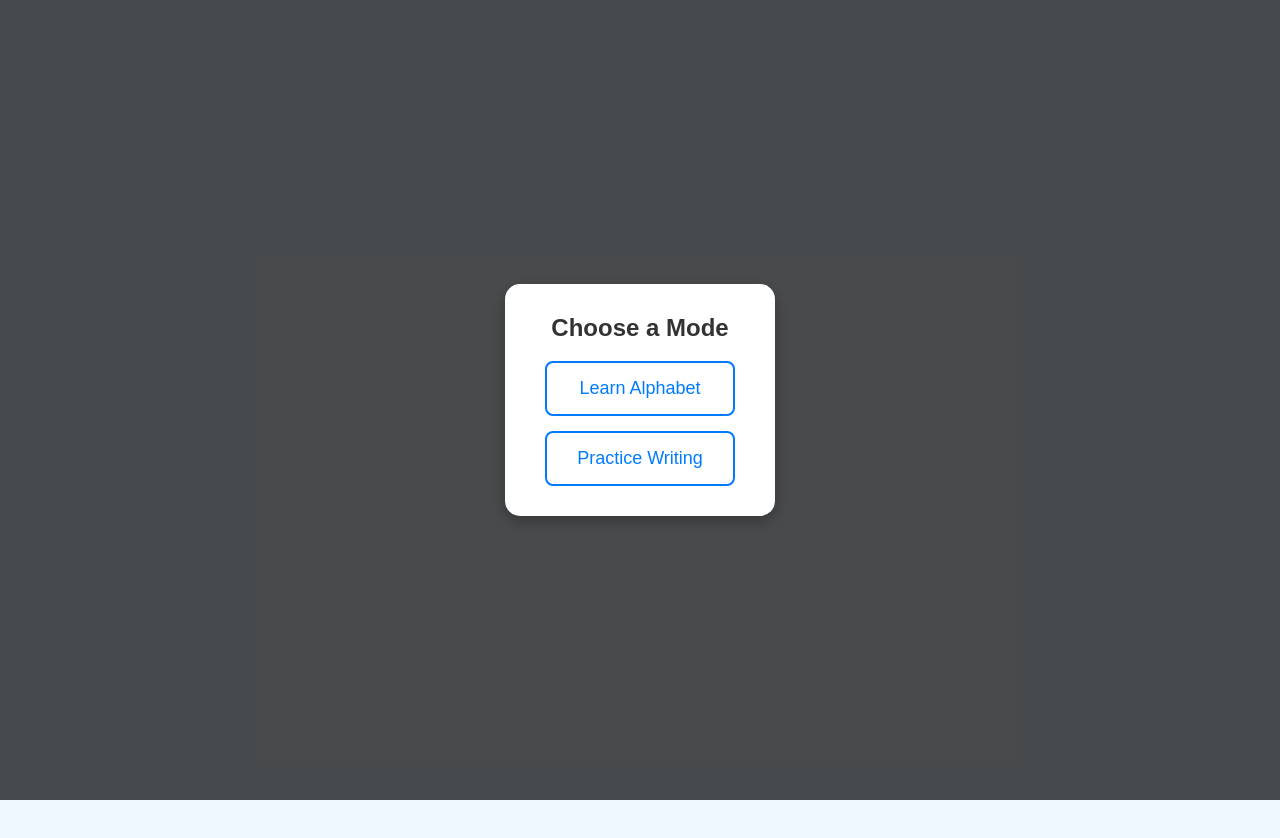
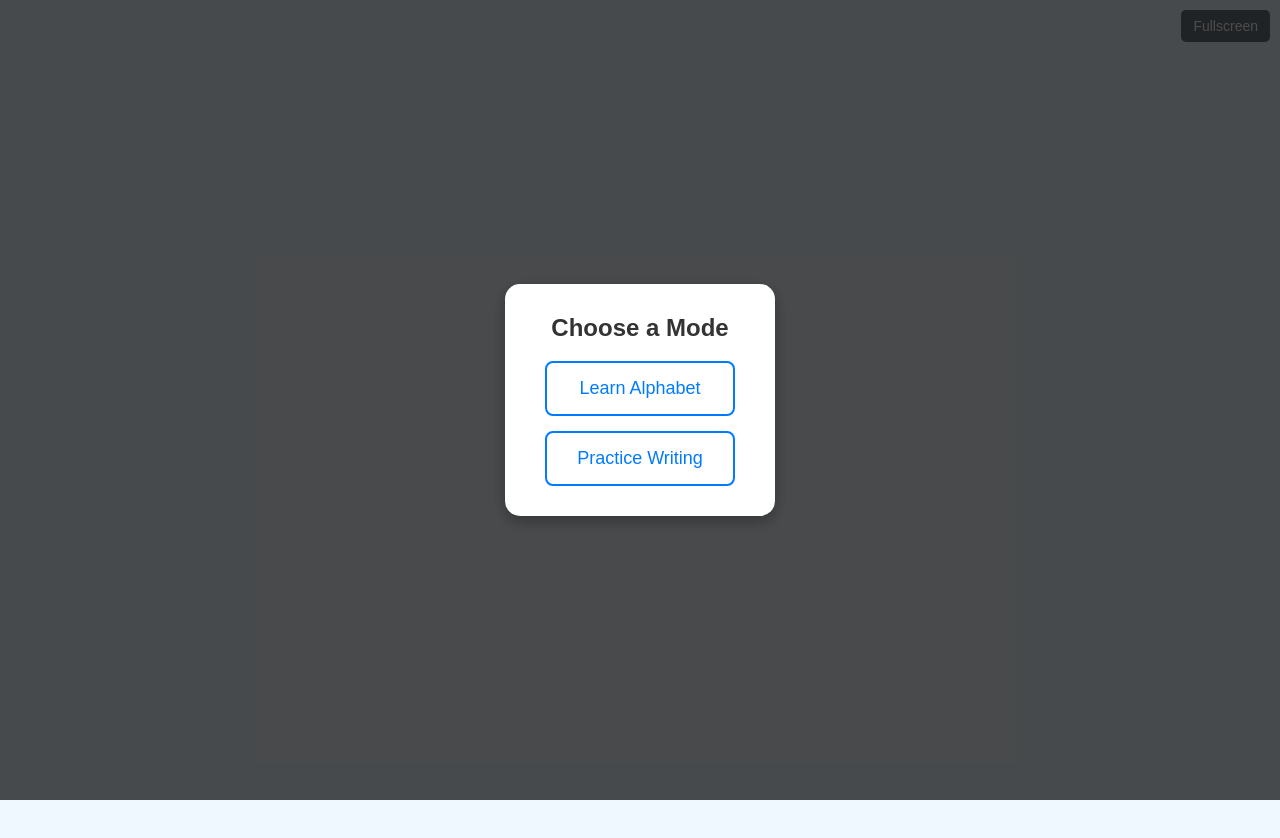
Before and after one commit to mdlugajczyk/learn, a plain HTML site: page public/index.html in a window 1280 px wide. Drawn offline with Linux system fonts and the light colour scheme.

Commit message:
touch screen friendly

```diff
--- a/public/index.html
+++ b/public/index.html
@@ -2,7 +2,8 @@
 <html lang="en">
 <head>
   <meta charset="UTF-8">
-  <meta name="viewport" content="width=device-width, initial-scale=1.0">
+  <!-- MODIFICATION: Added user-scalable=no to prevent pinch-zooming -->
+  <meta name="viewport" content="width=device-width, initial-scale=1.0, user-scalable=no">
   <title>Alphabet & Word Learning App</title>
   <style>
     body {
@@ -16,91 +17,64 @@
       align-items: center;
       min-height: 100vh;
       padding: 20px 0;
+
+      /* --- MODIFICATION: Prevent accidental text selection and callouts --- */
+      -webkit-user-select: none; /* Safari */
+      -ms-user-select: none;     /* IE 10+ */
+      user-select: none;         /* Standard */
+      -webkit-touch-callout: none; /* Disable callout on long press (e.g., save image) */
     }
 
-    /* --- New Startup Modal Styles --- */
+    /* --- New Fullscreen Button Style --- */
+    .fullscreen-btn {
+      position: fixed;
+      top: 10px;
+      right: 10px;
+      padding: 8px 12px;
+      font-size: 14px;
+      background-color: #6c757d;
+      color: white;
+      border: none;
+      border-radius: 5px;
+      cursor: pointer;
+      z-index: 150;
+    }
+
     .modal-overlay {
       position: fixed;
-      top: 0;
-      left: 0;
-      width: 100%;
-      height: 100%;
+      top: 0; left: 0; width: 100%; height: 100%;
       background-color: rgba(0, 0, 0, 0.7);
-      display: flex;
-      justify-content: center;
-      align-items: center;
+      display: flex; justify-content: center; align-items: center;
       z-index: 200;
     }
-
     .modal-content {
-      background-color: white;
-      padding: 30px 40px;
-      border-radius: 15px;
-      text-align: center;
-      box-shadow: 0 5px 15px rgba(0,0,0,0.3);
+      background-color: white; padding: 30px 40px; border-radius: 15px;
+      text-align: center; box-shadow: 0 5px 15px rgba(0,0,0,0.3);
     }
-
-    .modal-content h2 {
-      margin-top: 0;
-      color: #333;
-    }
-
+    .modal-content h2 { margin-top: 0; color: #333; }
     .modal-content button {
-      display: block;
-      width: 100%;
-      padding: 15px 30px;
-      font-size: 18px;
-      cursor: pointer;
-      border: 2px solid #007bff;
-      background-color: white;
-      color: #007bff;
-      border-radius: 8px;
-      margin-top: 15px;
+      display: block; width: 100%; padding: 15px 30px; font-size: 18px;
+      cursor: pointer; border: 2px solid #007bff; background-color: white;
+      color: #007bff; border-radius: 8px; margin-top: 15px;
       transition: background-color 0.3s, color 0.3s;
     }
-
-    .modal-content button:hover {
-      background-color: #007bff;
-      color: white;
-    }
+    .modal-content button:hover { background-color: #007bff; color: white; }
 
     .mode-container {
-      width: 100%;
-      display: none; /* Hidden by default, enabled by JS */
-      flex-direction: column;
-      align-items: center;
+      width: 100%; display: none; flex-direction: column; align-items: center;
     }
-
-    /* --- Original Alphabet Mode Styles (Unchanged) --- */
     .box-container {
-      display: flex;
-      justify-content: center;
-      flex-wrap: wrap;
-      gap: 20px;
+      display: flex; justify-content: center; flex-wrap: wrap; gap: 20px;
     }
-
     .box {
-      width: 100px;
-      height: 100px;
-      background-image: url('https://img.icons8.com/color/96/gift.png');
-      background-size: cover;
-      background-position: center;
-      border: none;
-      border-radius: 10px;
-      display: flex;
-      align-items: center;
-      justify-content: center;
-      cursor: pointer;
-      position: relative;
-      overflow: hidden;
+      width: 100px; height: 100px; background-image: url('https://img.icons8.com/color/96/gift.png');
+      background-size: cover; background-position: center; border: none;
+      border-radius: 10px; display: flex; align-items: center; justify-content: center;
+      cursor: pointer; position: relative; overflow: hidden;
     }
-
     .box.open { background-image: none; }
     .letter {
-      font-size: 3rem;
-      font-weight: bold;
-      color: #000;
-      display: none;
+      font-size: 3rem; font-weight: bold; color: #000; display: none;
       animation: pop-in 0.5s ease forwards;
     }
     .box.open .letter { display: block; }
@@ -108,22 +82,18 @@
       from { transform: scale(0); opacity: 0; }
       to { transform: scale(1); opacity: 1; }
     }
-
     .restart-btn {
       margin-top: 10px; padding: 10px 20px; font-size: 16px; background-color: #4caf50;
       color: white; border: none; border-radius: 5px; cursor: pointer;
     }
     .restart-btn:hover { background-color: #45a049; }
-
     .settings-btn {
       margin-top: 10px; padding: 8px 15px; font-size: 14px; background-color: #007bff;
       color: white; border: none; border-radius: 5px; cursor: pointer;
     }
     .settings-btn:hover { background-color: #0056b3; }
-
     .font-settings { display: none; margin-top: 20px; }
     .font-settings label { margin-right: 10px; }
-
     .image-container {
       margin-top: 20px; min-height: 160px; max-width: 100%; display: flex;
       flex-direction: column; align-items: center;
@@ -132,8 +102,6 @@
       max-width: 150px; border: 2px solid #ddd; border-radius: 10px;
       padding: 5px; background-color: white;
     }
-
-    /* --- New Writing Mode Styles --- */
     #wordImageContainer {
       min-height: 160px; display: flex; align-items: center; justify-content: center;
     }
@@ -142,21 +110,16 @@
       padding: 5px; background-color: white;
     }
     #wordFormationContainer { display: flex; gap: 10px; height: 60px; margin-top: 10px; }
-
     .letter-placeholder {
       width: 50px; height: 50px; border: 2px dashed #ccc; border-radius: 10px;
       display: flex; align-items: center; justify-content: center;
       font-size: 2rem; font-weight: bold;
       transition: background-color 0.2s, border-color 0.2s;
     }
-
     .letter-placeholder.filled {
-      border-color: #28a745;
-      border-style: solid;
-      background-color: #28a745;
-      color: white;
+      border-color: #28a745; border-style: solid;
+      background-color: #28a745; color: white;
     }
-
     #letterChoicesContainer {
       display: flex; flex-wrap: wrap; justify-content: center;
       gap: 10px; padding: 10px; max-width: 500px;
@@ -165,21 +128,18 @@
       width: 50px; height: 50px; background-color: #007bff; color: white;
       border-radius: 10px; display: flex; align-items: center; justify-content: center;
       font-size: 2rem; font-weight: bold; cursor: pointer;
-      transition: background-color 0.3s, transform 0.5s ease; user-select: none;
+      transition: background-color 0.3s, transform 0.5s ease;
     }
     .letter-choice:hover { background-color: #0056b3; }
-
     .letter-choice.moving {
         transition: transform 0.5s ease-in-out;
         z-index: 100; background-color: #28a745;
     }
-
     .next-word-btn {
         margin-top: 10px; padding: 10px 20px; font-size: 16px; background-color: #4caf50;
         color: white; border: none; border-radius: 5px; cursor: pointer;
     }
     .next-word-btn:hover { background-color: #45a049; }
-
     @keyframes shake {
       0%, 100% { transform: translateX(0); }
       10%, 30%, 50%, 70%, 90% { transform: translateX(-8px); }
@@ -191,6 +151,9 @@
   </style>
 </head>
 <body>
+
+  <!-- ADDITION: Fullscreen Button -->
+  <button class="fullscreen-btn" onclick="toggleFullScreen()">Fullscreen</button>
 
   <div id="startupModal" class="modal-overlay">
     <div class="modal-content">
@@ -233,6 +196,19 @@
   </div>
 
   <script>
+    // --- ADDITION: Fullscreen API Logic ---
+    function toggleFullScreen() {
+      if (!document.fullscreenElement) {
+        document.documentElement.requestFullscreen().catch(err => {
+          alert(`Error attempting to enable full-screen mode: ${err.message} (${err.name})`);
+        });
+      } else {
+        if (document.exitFullscreen) {
+          document.exitFullscreen();
+        }
+      }
+    }
+
     /* --- ALPHABET MODE SCRIPT --- */
     const alphabet = 'ABCDEFGHIJKLMNOPRSTUWZ';
     let usedLetters = [];
@@ -362,7 +338,6 @@
         const letterRect = letterEl.getBoundingClientRect();
 
         letterEl.classList.add('moving');
-        // --- FIX #1: Changed position to 'fixed' for reliable viewport positioning ---
         letterEl.style.position = 'fixed';
         letterEl.style.top = `${letterRect.top}px`;
         letterEl.style.left = `${letterRect.left}px`;
@@ -374,7 +349,6 @@
         });
 
         setTimeout(() => {
-          // --- FIX #2: Corrected syntax error from merge conflict ---
           placeholder.textContent = selectedLetter;
           placeholder.classList.add('filled');
           letterEl.remove();
```
